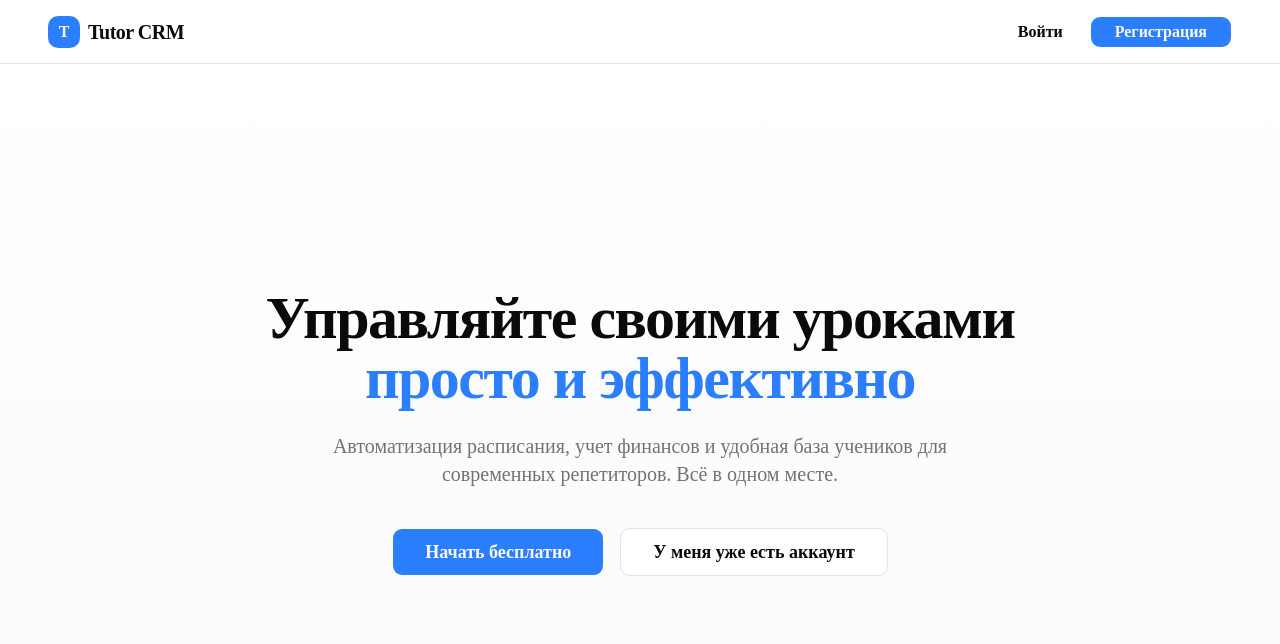
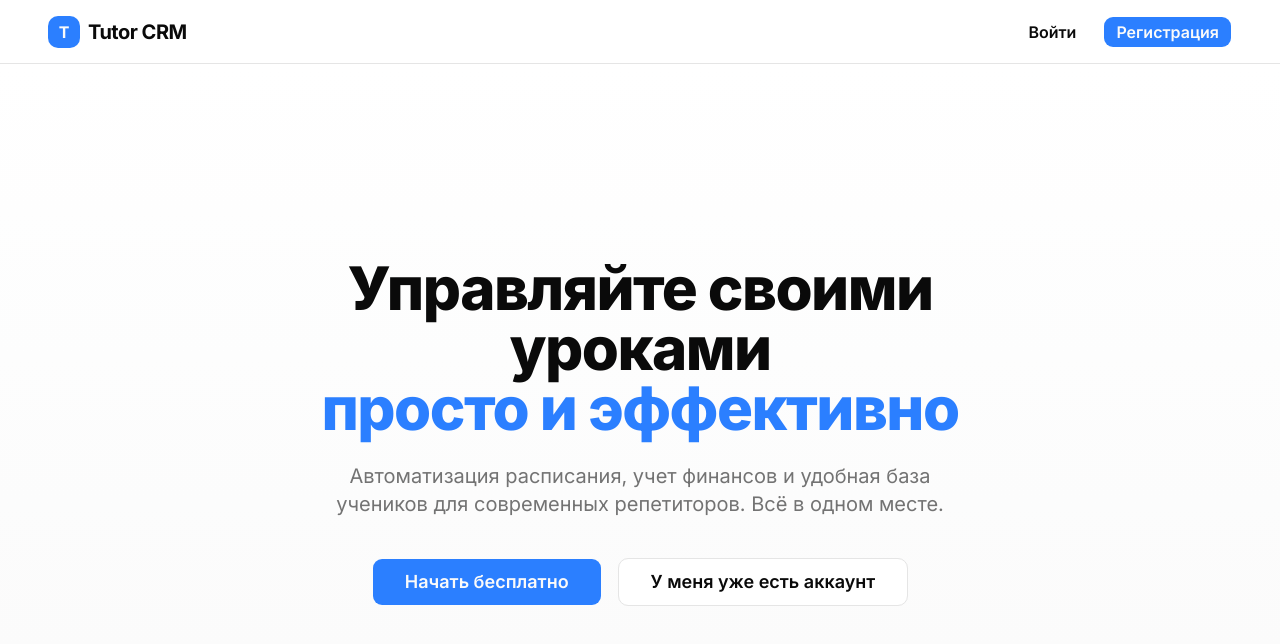
Before and after one commit to ahahaharu/tutor-crm-frontend, a Next.js app: page / in a window 1280 px wide. Shown: the top 644 px of the page. Built offline with nearby package versions, Linux system fonts and the light colour scheme.

Commit message:
fix(ui): apply Inter font

```diff
--- a/src/app/layout.tsx
+++ b/src/app/layout.tsx
@@ -1,20 +1,15 @@
 import type { Metadata } from 'next';
-import { Geist, Geist_Mono } from 'next/font/google';
+import { Inter } from 'next/font/google';
 import './globals.css';
 
-const geistSans = Geist({
-  variable: '--font-geist-sans',
-  subsets: ['latin'],
-});
-
-const geistMono = Geist_Mono({
-  variable: '--font-geist-mono',
-  subsets: ['latin'],
+const inter = Inter({
+  subsets: ['latin', 'cyrillic'],
+  variable: '--font-sans',
 });
 
 export const metadata: Metadata = {
-  title: 'Create Next App',
-  description: 'Generated by create next app',
+  title: 'Tutor CRM',
+  description: 'Tutor CRM',
 };
 
 export default function RootLayout({
@@ -23,10 +18,7 @@ export default function RootLayout({
   children: React.ReactNode;
 }>) {
   return (
-    <html
-      lang="en"
-      className={`${geistSans.variable} ${geistMono.variable} h-full antialiased`}
-    >
+    <html lang="en" className={`${inter.variable} h-full antialiased`}>
       <body className="flex min-h-full flex-col">{children}</body>
     </html>
   );
--- a/src/app/page.tsx
+++ b/src/app/page.tsx
@@ -15,7 +15,7 @@ export default function Home() {
           <Button variant="ghost" className="text-base font-semibold" asChild>
             <Link href="/login">Войти</Link>
           </Button>
-          <Button className="px-6 text-base font-semibold" asChild>
+          <Button className="px-3 py-2 text-base font-semibold" asChild>
             <Link href="/register">Регистрация</Link>
           </Button>
         </nav>
```
